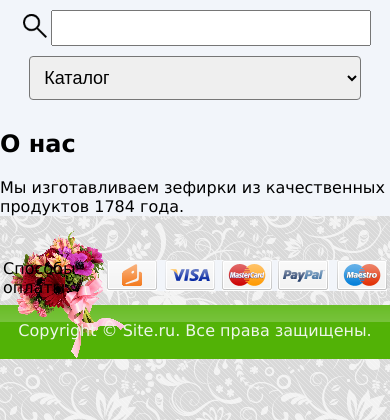
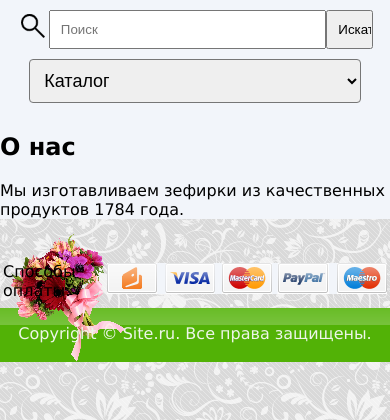
Before and after one commit to SergueiMoscow/s_store, a Django app: page /shop/about in a window 390 px wide. Shown: the top 420 px of the page. Run offline with Django 4.2, Linux system fonts and the light colour scheme; data that the repository does not hold is empty.

Commit message:
add mobile search

```diff
--- a/shop/templates/main.html
+++ b/shop/templates/main.html
@@ -22,6 +22,7 @@
                 'url': '{{ category.get_absolute_url }}'
                });
         {% endfor %}
+
     </script>
 
 </head>
@@ -37,7 +38,8 @@
             {% load my_filters %}
             <p class="cart_title">Корзина</p>
             <p class="blue">Текущий заказ</p>
-            <p>В корзине <span>{{ count_in_cart }}</span> {{ count_in_cart|declension_of_products }}<br/>на сумму <span>{{ sum_in_cart }}</span> руб.</p>
+            <p>В корзине <span>{{ count_in_cart }}</span> {{ count_in_cart|declension_of_products }}<br/>на сумму <span>{{ sum_in_cart }}</span>
+                руб.</p>
             <a href="{% url 'cart' %}">Перейти в крозину</a>
         </div>
     </div>
@@ -75,12 +77,15 @@
     </div>
 </div>
 <div id="content">
+        <form name="search" action="{% url 'search' %}" method="get">
     <div id="search_block" class="search-block">
-        <label for="searchInput">
-            <img src="{% static 'images/search.png' %}">
-        </label>
-        <input type="text" id="searchInput">
+            <label for="searchInput">
+                <img src="{% static 'images/search.png' %}">
+            </label>
+            {{ search_form.q }}
+            <input type="submit" value="Искать">
     </div>
+        </form>
     <div id="combo_categories">
         <select id="select_categories">
             <option value="0">Каталог</option>
@@ -130,7 +135,8 @@
 </div>
 <footer role="contentinfo" id="footer_mobile">
     <div id="footer-cart">
-        <p>В корзине <span>{{ count_in_cart }}</span> {{ count_in_cart|declension_of_products }} на сумму <span>{{ sum_in_cart }}</span> руб.</p>
+        <p>В корзине <span>{{ count_in_cart }}</span> {{ count_in_cart|declension_of_products }} на сумму <span>{{ sum_in_cart }}</span>
+            руб.</p>
     </div>
     <div id="footer-links">
         <div class="footer-item">
--- a/static/styles/main.css
+++ b/static/styles/main.css
@@ -875,9 +875,21 @@ form[name='reset'] table {
     width: 100%;
     justify-content: center;
 }
-#search_block input {
-    width: 80%;
+#search_block input[type="text"]{
+    padding: 10px;
+    width: 65%;
 }
+
+#search_block input[type="submit"]{
+    padding: 10px;
+    width: 12%;
+}
+
+
+#search_block form {
+    width: 100%;
+}
+
 
 #search_block img {
     height: 32px;
```
